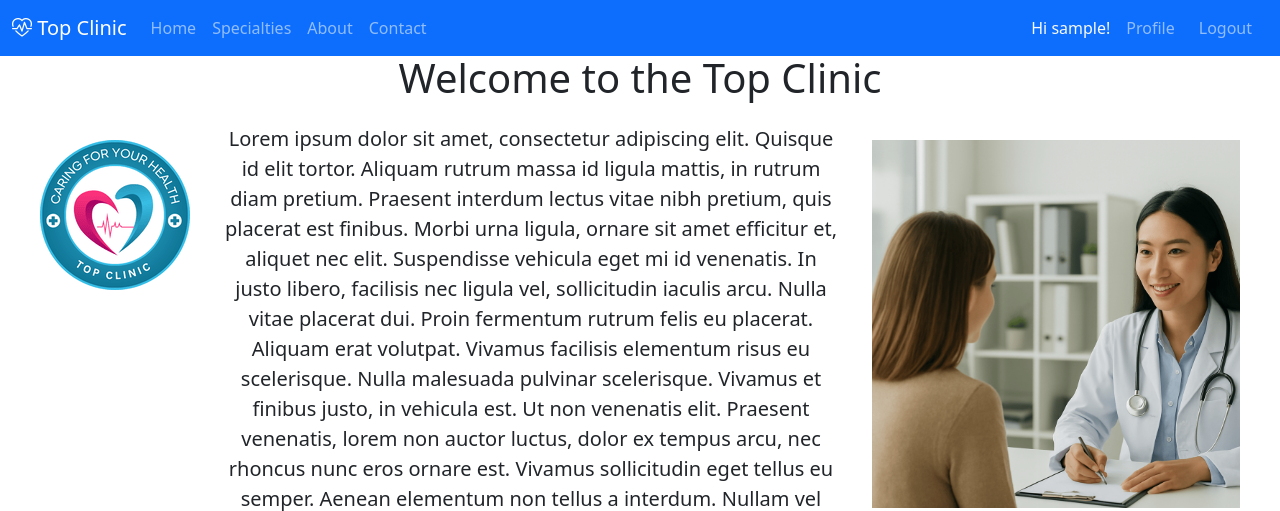
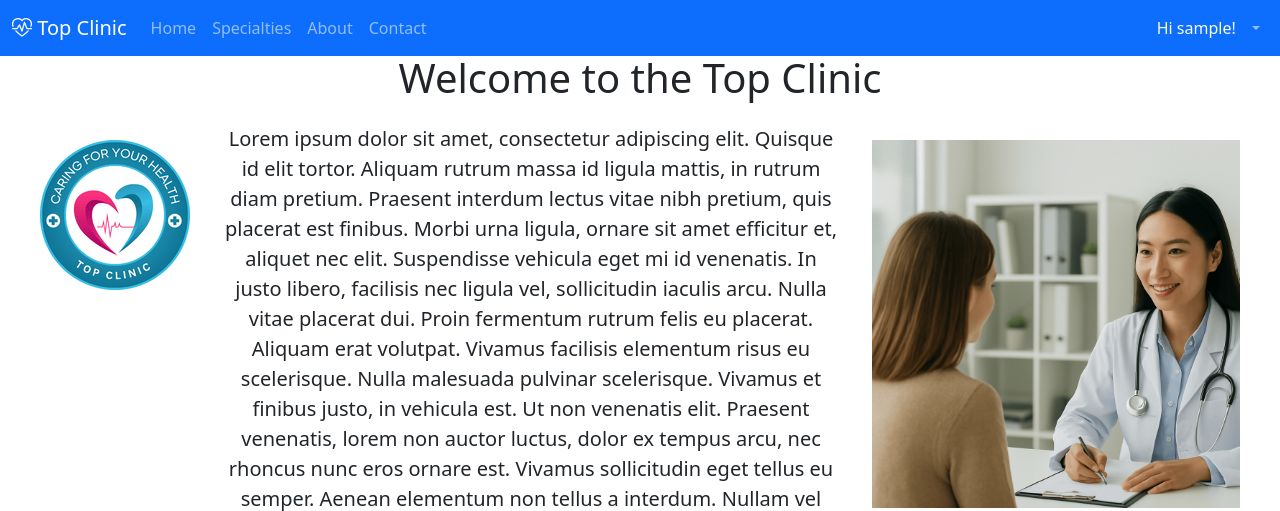
Before and after one commit to lra2001/top_clinic, a Django app: page / in a window 1280 px wide. Shown: the top 511 px of the page. Run offline with Django 5.2, Linux system fonts and the light colour scheme; the visitor is signed in with stand-in values (Sample User, id 1); some libraries are stand-ins or nearby versions.

Commit message:
update navbar
- create dropdown for when user is logged in
- update styling

```diff
--- a/top_clinic_app/static/css/style.css
+++ b/top_clinic_app/static/css/style.css
@@ -16,6 +16,12 @@ main {
     padding: 0;
     border: none;
     background: none;
-    color: inherit;
+    color: inherit !important;
     cursor: pointer;
+    text-decoration: none !important;
 }
+
+.logout-btn:hover,
+.logout-btn:focus {
+    text-decoration: none !important;
+}
--- a/top_clinic_app/templates/base.html
+++ b/top_clinic_app/templates/base.html
@@ -32,16 +32,25 @@
                     <!-- Navbar Right Side -->
                     <div class="navbar-nav ms-auto">
                         {% if user.is_authenticated %}
+                        <li class="nav-item dropdown">
+                        <a class="nav-link dropdown-toggle" href="#" role="button" data-bs-toggle="dropdown" aria-expanded="false">
                         <span class="navbar-text text-light me-2">
                             Hi {{ user.username }}!
                         </span>
-                        <a class="nav-item nav-link" href="{% url 'profile' %}">Profile</a>
-                        <form method="post" action="{% url 'logout' %}" class="nav-item nav-link">
-                            {% csrf_token %}
-                            <button type="submit" class="nav-item nav-link btn btn-link logout-btn"                                >
-                                Logout
-                            </button>
-                        </form>
+                        </a>
+                        <ul class="dropdown-menu">
+                            <li><a class="dropdown-item" href="{% url 'profile' %}">Profile</a></li>
+                            <li>
+                                <hr class="dropdown-divider">
+                            </li>
+                            <li>
+                                <form method="post" action="{% url 'logout' %}" class="dropdown-item">
+                                    {% csrf_token %}
+                                    <button type="submit" class="btn btn-link logout-btn">
+                                        Logout
+                                    </button>
+                                </form>
+                            </li>
                         {% else %}
                         <a class="nav-item nav-link" href="{% url 'login' %}">Login</a>
                         <a class="nav-item nav-link" href="{% url 'register' %}">Register</a>
```
